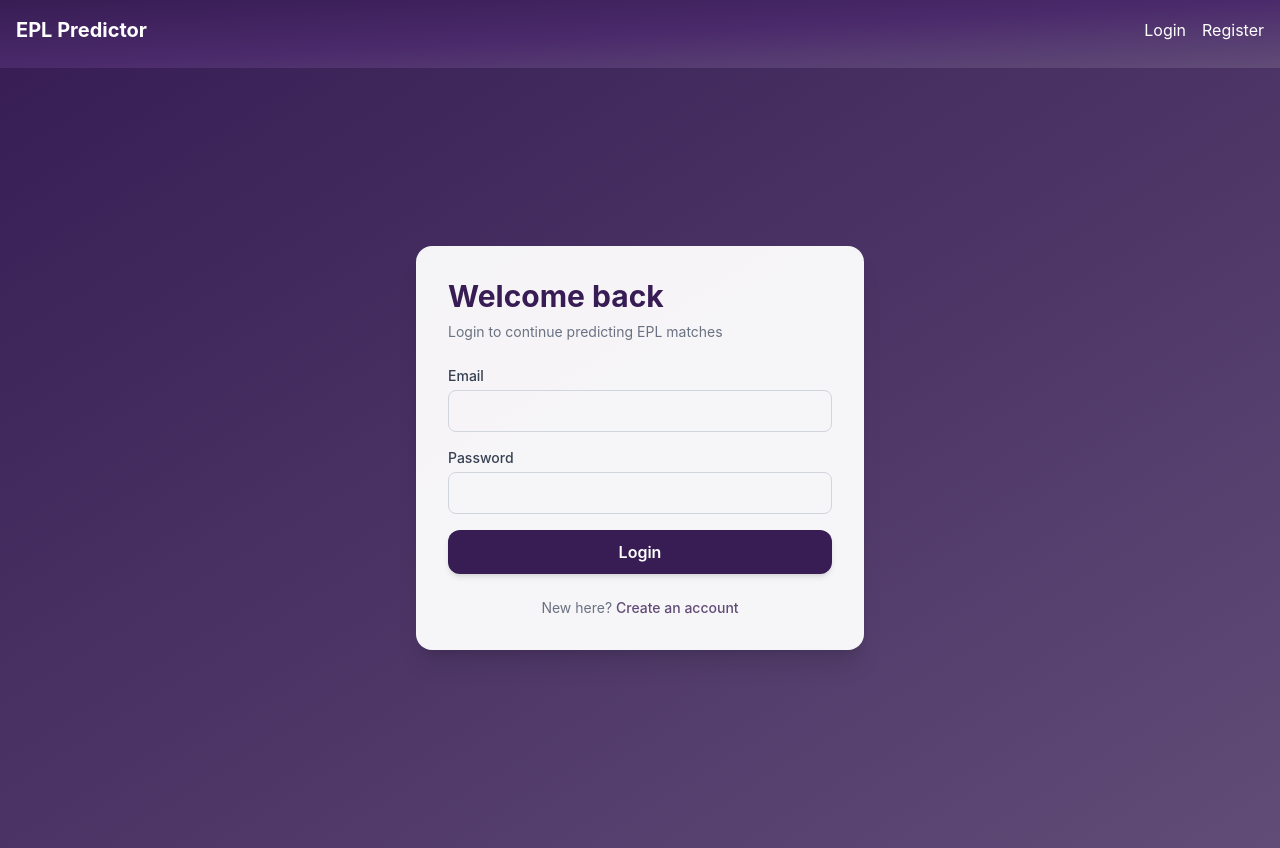
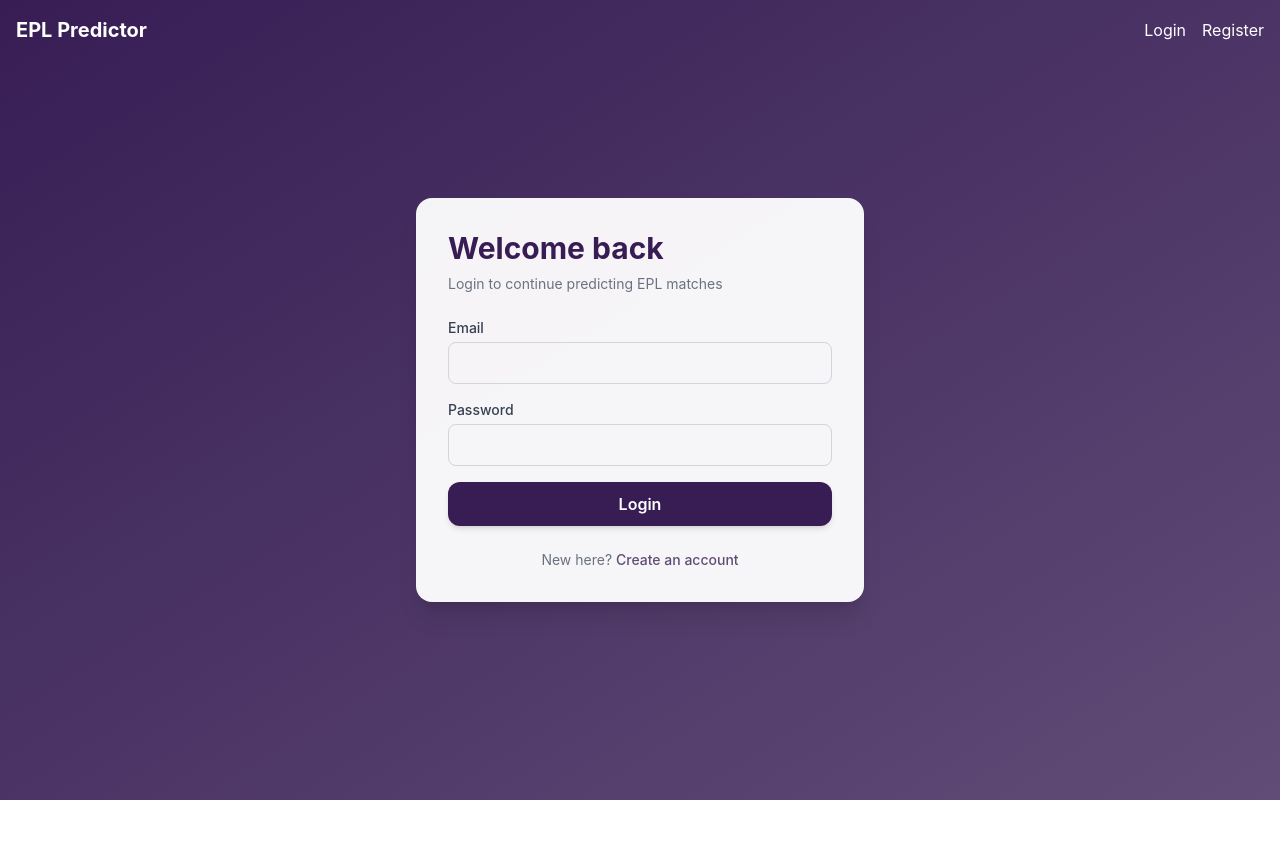
Before and after one commit to AwwalMudashir/Epl-Predictor---Frontend, a React app: page /login in a window 1280 px wide. After the commit the page ends 800 px from the top, so only its background shows below. Built offline with nearby package versions, Linux system fonts and the light colour scheme; no server answers; the HTML template or start-up script is replaced by a standard one.

Commit message:
login and register blend

```diff
--- a/src/components/Navbar.jsx
+++ b/src/components/Navbar.jsx
@@ -11,7 +11,7 @@ function Navbar() {
   const location = useLocation();
 
   // transparent on splash/dashboard so nav blends with page
-  const isBlend = location.pathname === '/' || location.pathname === '/dashboard';
+  const isBlend = location.pathname === '/' || location.pathname === '/dashboard' || location.pathname === '/login' || location.pathname === '/register';
   const navClass = `fixed inset-x-0 top-0 mb-5 p-4 pb-6 text-white flex justify-between items-center z-50 ${
     isBlend ? '' : 'bg-gradient-to-br from-[#371d54] via-[#4b2a6b] to-[#614c77]'
   }`;
--- a/src/pages/Login.jsx
+++ b/src/pages/Login.jsx
@@ -27,7 +27,7 @@ function Login() {
   };
 
   return (
-    <div className="min-h-screen flex items-center justify-center bg-gradient-to-br from-[#371d54] to-[#614c77] px-4">
+    <div className="min-h-screen mt-[-48px] flex items-center justify-center bg-gradient-to-br from-[#371d54] to-[#614c77] px-4">
       <div className="w-full max-w-md bg-white/95 rounded-2xl shadow-xl p-6 sm:p-8">
         <h2 className="text-2xl sm:text-3xl font-bold text-[#371d54] mb-2">
           Welcome back
--- a/src/pages/Register.jsx
+++ b/src/pages/Register.jsx
@@ -24,7 +24,7 @@ function Register() {
   };
 
   return (
-    <div className="min-h-screen flex items-center justify-center bg-gradient-to-br from-[#371d54] to-[#614c77] px-4">
+    <div className="min-h-screen mt-[-48px] flex items-center justify-center bg-gradient-to-br from-[#371d54] to-[#614c77] px-4">
       <div className="w-full max-w-md bg-white/95 rounded-2xl shadow-xl p-6 sm:p-8">
         <h2 className="text-2xl sm:text-3xl font-bold text-[#371d54] mb-2">
           Create account
```
